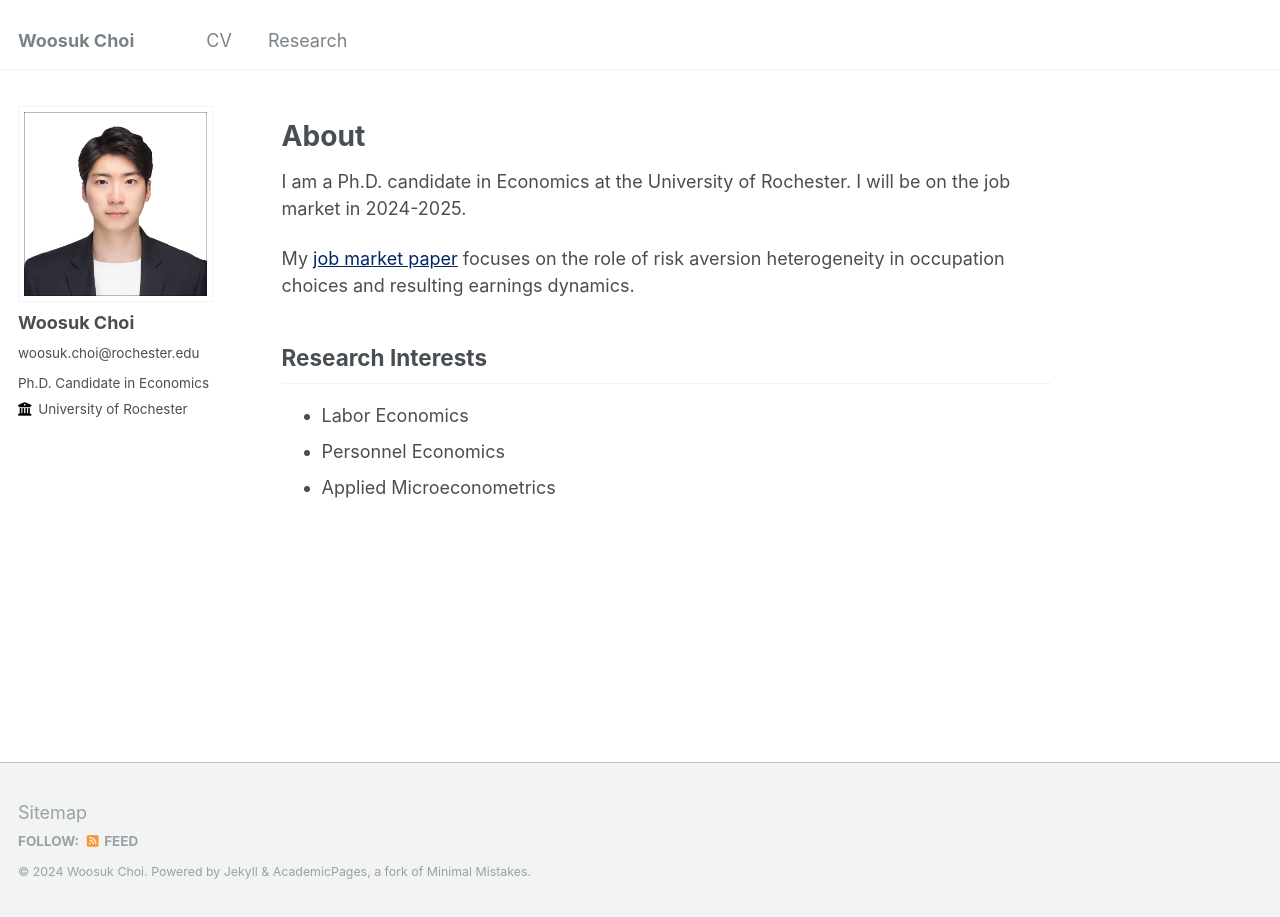
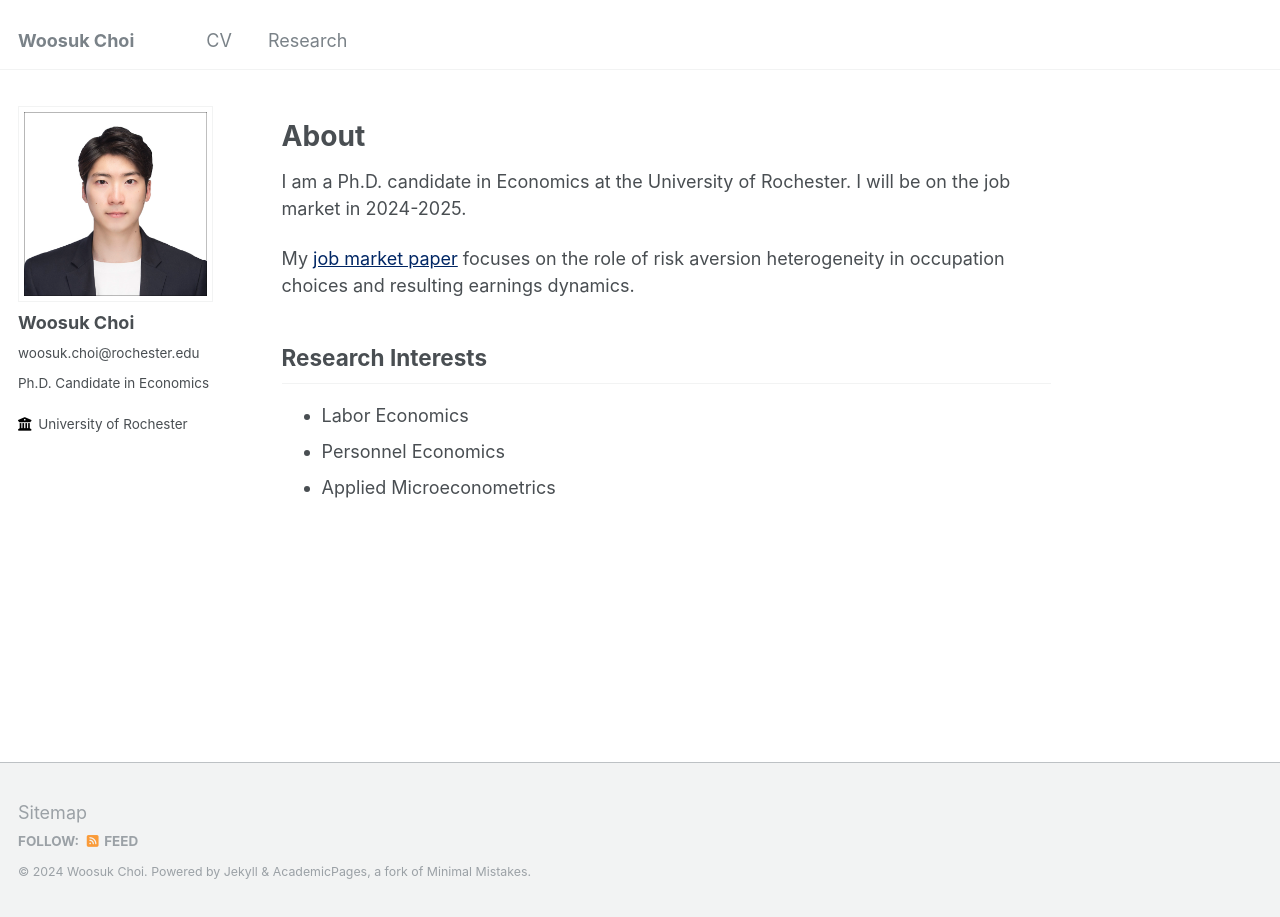
Before and after one commit to woosukchoi/old_page, a Jekyll site: the page built from _pages/about.md, in a window 1280 px wide. Built offline with Jekyll 4.4.1, drawn with Linux system fonts in a browser that asks for light colours.

Commit message:
Update _sidebar.scss

```diff
--- a/_sass/_sidebar.scss
+++ b/_sass/_sidebar.scss
@@ -149,7 +149,7 @@
 
   @include breakpoint($large) {
     margin-top: 10px;
-    margin-bottom: 5px;
+    margin-bottom: 20px;
   }
 }
 
```
